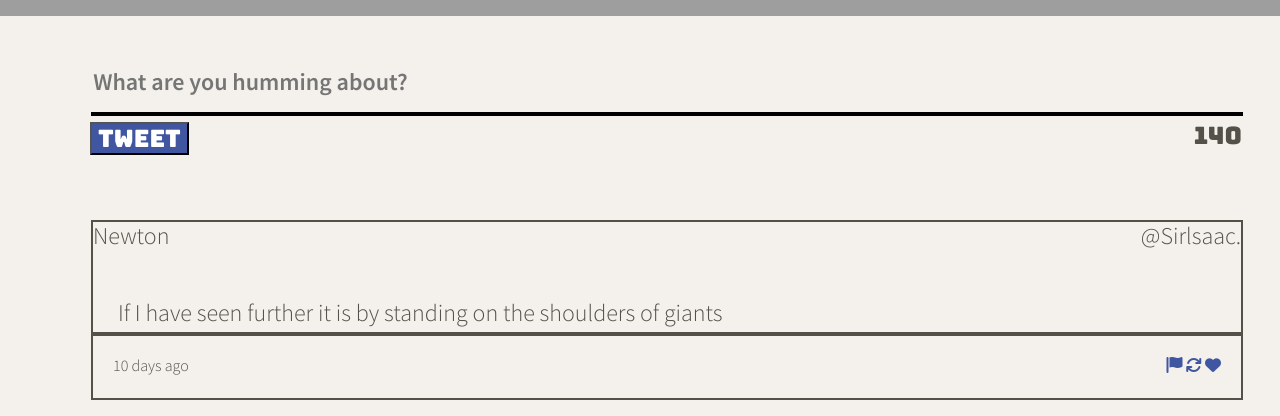
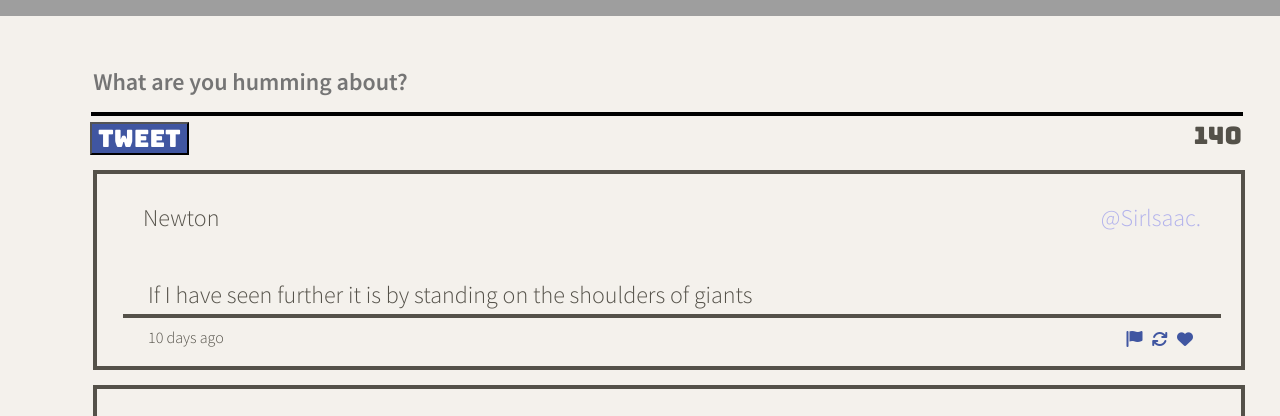
Before and after one commit to Edgarsar/Tweeter, a website: page public/index.html in a window 1280 px wide. Shown: the part 504-920 px from the top of the page. Drawn offline with nearby package versions, Linux system fonts and the light colour scheme; grey boxes are pictures that could not be loaded.

Commit message:
Change some style

```diff
--- a/public/styles/tweet-container.css
+++ b/public/styles/tweet-container.css
@@ -1,15 +1,22 @@
+.shadow {
+  width: 100%;
+  height: 200px;
+  border: 4px solid;
+  margin-left: 93px;
+  margin-top: 15px;
+}
 
 .tweets {
-  border: 2px solid;
-  height: 180px;
-  margin-left: 91px;
-    margin-top: 65px;
-    width: 100%;
+
+  margin-left: 6px;
+  margin-top: 0px;
+  padding: 20px;
+}
 
 
-}
-.tweets :hover {
-  box-shadow: 10px 5px 5px rgb(92, 179, 65);
+ .tweets:hover {
+  box-shadow: 10px 10px 10px rgb(178, 178, 236)
+
 
 }
 
@@ -17,14 +24,19 @@
   display:flex;
   justify-content: space-between;
   box-shadow: none;
+  margin-left: 20px;
+    margin-right: 20px;
+    margin-top: 10px;
+}
 
-}
+
 
  .message {
   text-align: left;
   width: 100%;
   height: 62px;
   border-bottom: 4px solid;
+
 
 }
 
@@ -36,9 +48,19 @@ article footer {
   display: flex;
   justify-content: space-between;
   font-size: medium;
-  margin: 20px;
-  box-shadow: none;
+  margin-left: 25px;
+  margin-right: 25px;
+  margin-top: 10px;
+  margin-bottom: 1px;
+}
 
+article footer i {
+  padding: 3px;
+}
+
+.userName {
+
+color :rgb(178, 178, 236)
 }
 
 article footer div {
--- a/server/data-files/initial-tweets.json
+++ b/server/data-files/initial-tweets.json
@@ -8,7 +8,7 @@
     "content": {
       "text": "If I have seen further it is by standing on the shoulders of giants"
     },
-    "created_at": 1647817606718
+    "created_at": 1647879449167
   },
   {
     "user": {
@@ -19,6 +19,6 @@
     "content": {
       "text": "Je pense , donc je suis"
     },
-    "created_at": 1647904006718
+    "created_at": 1647965849167
   }
 ]
```
